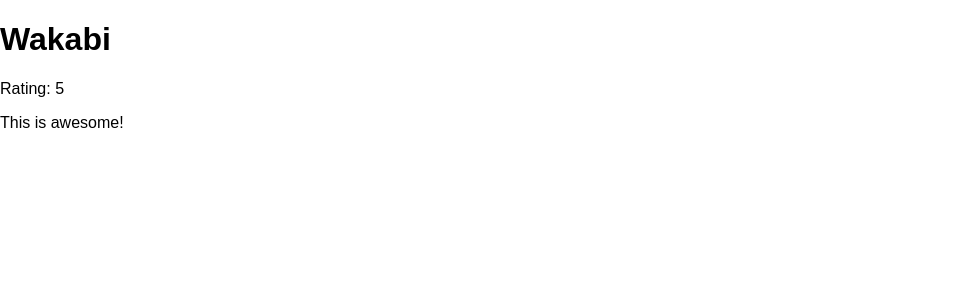
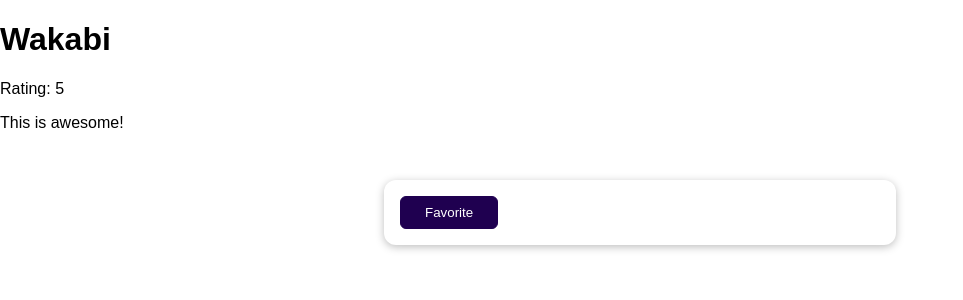
Before and after one commit to wakabibrian/Django, a Django app: page /reviews/1 in a window 1280 px wide. Shown: the top 300 px of the page, without its empty margins (0-963 px from the left). Run offline with Django 3.2, Linux system fonts and the light colour scheme; data comes from the database, SQL or seed files in the repository; both versions use the stored data as it was after the commit.

Commit message:
Finished Sessions

```diff
--- a/Feedback/feedback/feedback/settings.py
+++ b/Feedback/feedback/feedback/settings.py
@@ -123,3 +123,5 @@
 
 MEDIA_ROOT = BASE_DIR/"uploads"
 MEDIA_URL = "/user-media/"
+
+# SESSION_COOKIE_AGE = 120 # a session will servive for 2 minutes and it will be deleted
--- a/Feedback/feedback/reviews/templates/reviews/single_review.html
+++ b/Feedback/feedback/reviews/templates/reviews/single_review.html
@@ -6,4 +6,13 @@
   <h1>{{ review.user_name }}</h1>
   <p>Rating: {{ review.rating }}</p>
   <p>{{ review.review_text }}</p>
+  {% if is_favorie %}
+    <p>This is my favorite!</p>
+  {% else %}
+    <form action="/reviews/favorite" method="POST">
+      {% csrf_token %}
+      <input type="hidden" name="review_id" value="{{ review.id }}">
+      <button>Favorite</button>
+    </form>
+  {% endif %}
 {% endblock %}
--- a/Feedback/feedback/reviews/urls.py
+++ b/Feedback/feedback/reviews/urls.py
@@ -3,8 +3,9 @@
 from . import views
 
 urlpatterns = [
-     path("", views.ReviewView.as_view()),
-     path("thank-you", views.ThankYouView.as_view()),
-     path("reviews", views.ReviewsListView.as_view()),
-     path("reviews/<int:pk>", views.SingleReviewView.as_view())
+    path("", views.ReviewView.as_view()),
+    path("thank-you", views.ThankYouView.as_view()),
+    path("reviews", views.ReviewsListView.as_view()),
+    path("reviews/favorite", views.AddFavoriteView.as_view()),
+    path("reviews/<int:pk>", views.SingleReviewView.as_view())
 ]
--- a/Feedback/feedback/reviews/views.py
+++ b/Feedback/feedback/reviews/views.py
@@ -1,3 +1,4 @@
+from typing import Any
 from reviews.models import Review
 from django.http import HttpResponseRedirect
 from django.shortcuts import render
@@ -42,3 +43,18 @@
 class SingleReviewView(DetailView):
     template_name = "reviews/single_review.html"
     model = Review
+
+    def get_context_data(self, **kwargs):
+        context = super().get_context_data(**kwargs)
+        loaded_review = self.object
+        request = self.request
+        favorite_id = request.session.get("favorite_review")
+        context["is_favorite"] = favorite_id == str(loaded_review.id)
+        return context
+
+
+class AddFavoriteView(View):
+    def post(self, request):
+        review_id = request.POST["review_id"]
+        request.session["favorite_review"] = review_id
+        return HttpResponseRedirect("/reviews/" + review_id)
```
Also changed, not shown: Feedback/feedback/db.sqlite3.
